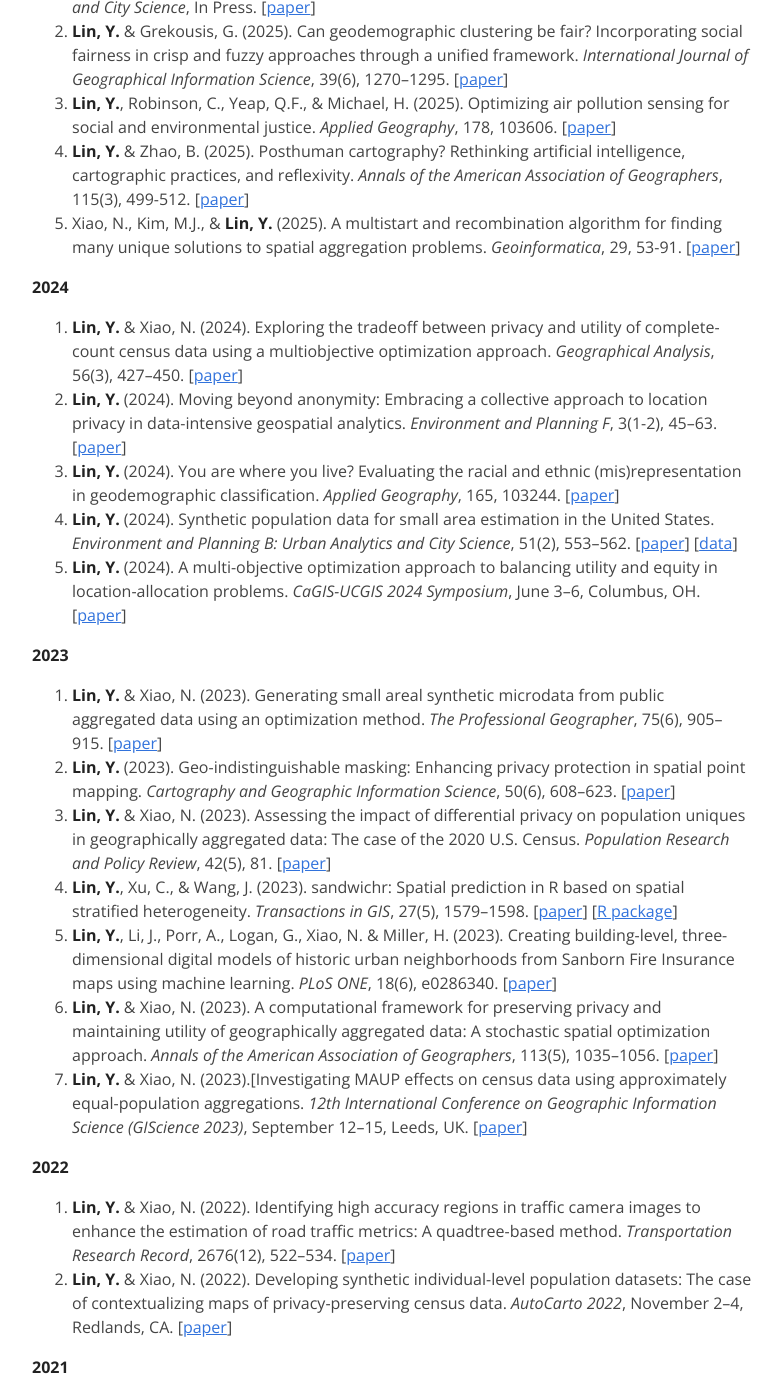
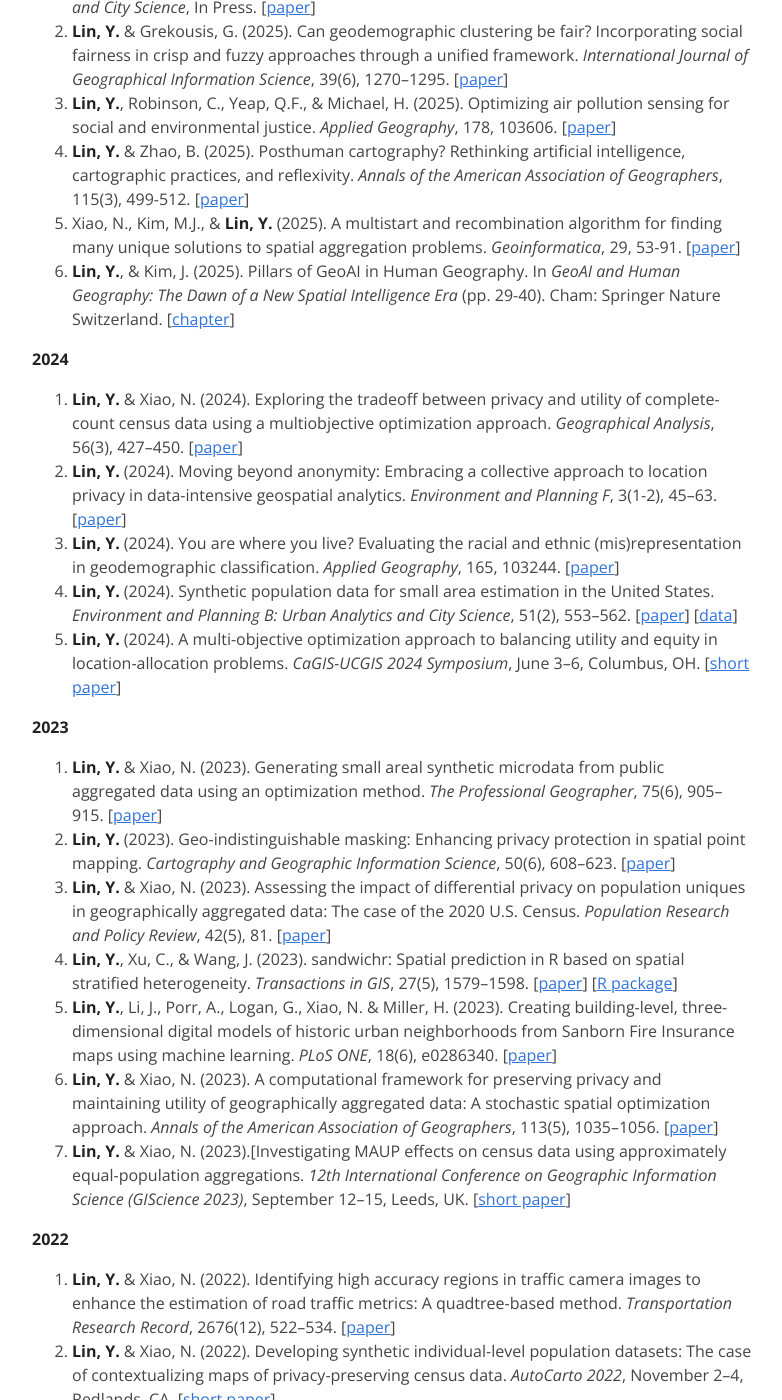
Before and after one commit to linyuehzzz/linyuehzzz.github.io, a Jekyll site: the page built from publications.md, in a window 1280 px wide and 1400 px high, scrolled down 289 px. Shown: the whole window, without its empty margins (248-1030 px from the left). Built offline with Jekyll 4.4.1, drawn with Linux system fonts in a browser that asks for light colours.

Commit message:
Update publications.md

```diff
--- a/publications.md
+++ b/publications.md
@@ -8,11 +8,12 @@ permalink: /publications
 **2025**
 <!-- -->
 
-24. **Lin, Y.**, Bae, C., & Talen, E. (2025). How would AI define neighborhood boundaries? A comparison with human-crowdsourced data. *Environment and Planning B: Urban Analytics and City Science*, In Press. [[paper](https://doi.org/10.1177/23998083251369570)]
-23. **Lin, Y.** & Grekousis, G. (2025). Can geodemographic clustering be fair? Incorporating social fairness in crisp and fuzzy approaches through a unified framework. *International Journal of Geographical Information Science*, 39(6), 1270–1295. [[paper](https://doi.org/10.1080/13658816.2024.2444525)]
-22. **Lin, Y.**, Robinson, C., Yeap, Q.F., & Michael, H. (2025). Optimizing air pollution sensing for social and environmental justice. *Applied Geography*, 178, 103606. [[paper](https://doi.org/10.1016/j.apgeog.2025.103606)]
-21. **Lin, Y.** & Zhao, B. (2025). Posthuman cartography? Rethinking artificial intelligence, cartographic practices, and reflexivity. *Annals of the American Association of Geographers*, 115(3), 499-512. [[paper](https://doi.org/10.1080/24694452.2024.2435920)]
-20. Xiao, N., Kim, M.J., & **Lin, Y.** (2025). A multistart and recombination algorithm for finding many unique solutions to spatial aggregation problems. *Geoinformatica*, 29, 53-91. [[paper](https://doi.org/10.1007/s10707-024-00520-0)]
+25. **Lin, Y.**, Bae, C., & Talen, E. (2025). How would AI define neighborhood boundaries? A comparison with human-crowdsourced data. *Environment and Planning B: Urban Analytics and City Science*, In Press. [[paper](https://doi.org/10.1177/23998083251369570)]
+24. **Lin, Y.** & Grekousis, G. (2025). Can geodemographic clustering be fair? Incorporating social fairness in crisp and fuzzy approaches through a unified framework. *International Journal of Geographical Information Science*, 39(6), 1270–1295. [[paper](https://doi.org/10.1080/13658816.2024.2444525)]
+23. **Lin, Y.**, Robinson, C., Yeap, Q.F., & Michael, H. (2025). Optimizing air pollution sensing for social and environmental justice. *Applied Geography*, 178, 103606. [[paper](https://doi.org/10.1016/j.apgeog.2025.103606)]
+22. **Lin, Y.** & Zhao, B. (2025). Posthuman cartography? Rethinking artificial intelligence, cartographic practices, and reflexivity. *Annals of the American Association of Geographers*, 115(3), 499-512. [[paper](https://doi.org/10.1080/24694452.2024.2435920)]
+21. Xiao, N., Kim, M.J., & **Lin, Y.** (2025). A multistart and recombination algorithm for finding many unique solutions to spatial aggregation problems. *Geoinformatica*, 29, 53-91. [[paper](https://doi.org/10.1007/s10707-024-00520-0)]
+20. **Lin, Y.**, & Kim, J. (2025). Pillars of GeoAI in Human Geography. In *GeoAI and Human Geography: The Dawn of a New Spatial Intelligence Era* (pp. 29-40). Cham: Springer Nature Switzerland. [[chapter](https://doi.org/10.1007/978-3-031-87421-5_3)]
 
 **2024**
 <!-- -->
@@ -21,7 +22,7 @@ permalink: /publications
 18. **Lin, Y.** (2024). Moving beyond anonymity: Embracing a collective approach to location privacy in data-intensive geospatial analytics. *Environment and Planning F*, 3(1-2), 45--63. [[paper](https://doi.org/10.1177/26349825231224029)]
 17. **Lin, Y.** (2024). You are where you live? Evaluating the racial and ethnic (mis)representation in geodemographic classification. *Applied Geography*, 165, 103244. [[paper](https://doi.org/10.1016/j.apgeog.2024.103244)]
 16. **Lin, Y.** (2024). Synthetic population data for small area estimation in the United States. *Environment and Planning B: Urban Analytics and City Science*, 51(2), 553--562. [[paper](https://doi.org/10.1177/23998083231215825)] [[data](https://doi.org/10.6084/m9.figshare.22056893)]
-15. **Lin, Y.** (2024). A multi-objective optimization approach to balancing utility and equity in location-allocation problems. *CaGIS-UCGIS 2024 Symposium*, June 3--6, Columbus, OH. [[paper](https://cartogis.org/docs/conferences/CaGIS_UCGIS_2024/Research%20Paper/CAGIS-UCGIS-2024_ResearchPaper_Session2.pdf)]
+15. **Lin, Y.** (2024). A multi-objective optimization approach to balancing utility and equity in location-allocation problems. *CaGIS-UCGIS 2024 Symposium*, June 3--6, Columbus, OH. [[short paper](https://cartogis.org/docs/conferences/CaGIS_UCGIS_2024/Research%20Paper/CAGIS-UCGIS-2024_ResearchPaper_Session2.pdf)]
 
 **2023**
 <!-- -->
@@ -32,13 +33,13 @@ permalink: /publications
 11. **Lin, Y.**, Xu, C., & Wang, J. (2023). sandwichr: Spatial prediction in R based on spatial stratified heterogeneity. *Transactions in GIS*, 27(5), 1579--1598. [[paper](https://doi.org/10.1111/tgis.13088)] [[R package](https://cran.r-project.org/web/packages/sandwichr/)]
 10. **Lin, Y.**, Li, J., Porr, A., Logan, G., Xiao, N. & Miller, H. (2023). Creating building-level, three-dimensional digital models of historic urban neighborhoods from Sanborn Fire Insurance maps using machine learning. *PLoS ONE*, 18(6), e0286340. [[paper](http://dx.doi.org/10.1371/journal.pone.0286340)]
 9. **Lin, Y.** & Xiao, N. (2023). A computational framework for preserving privacy and maintaining utility of geographically aggregated data: A stochastic spatial optimization approach. *Annals of the American Association of Geographers*, 113(5), 1035--1056. [[paper](https://doi.org/10.1080/24694452.2023.2178377)]
-8. **Lin, Y.** & Xiao, N. (2023).[Investigating MAUP effects on census data using approximately equal-population aggregations. *12th International Conference on Geographic Information Science (GIScience 2023)*, September 12--15, Leeds, UK. [[paper](https://doi.org/10.4230/LIPIcs.GIScience.2023.47)]
+8. **Lin, Y.** & Xiao, N. (2023).[Investigating MAUP effects on census data using approximately equal-population aggregations. *12th International Conference on Geographic Information Science (GIScience 2023)*, September 12--15, Leeds, UK. [[short paper](https://doi.org/10.4230/LIPIcs.GIScience.2023.47)]
 
 **2022**
 <!-- -->
 
 7. **Lin, Y.** & Xiao, N. (2022). Identifying high accuracy regions in traffic camera images to enhance the estimation of road traffic metrics: A quadtree-based method. *Transportation Research Record*, 2676(12), 522--534. [[paper](https://doi.org/10.1177/03611981221096117)]
-6. **Lin, Y.** & Xiao, N. (2022). Developing synthetic individual-level population datasets: The case of contextualizing maps of privacy-preserving census data. *AutoCarto 2022*, November 2--4, Redlands, CA. [[paper](https://cartogis.org/docs/autocarto/2022/docs/abstracts/Session7_Lin_5258.pdf)]
+6. **Lin, Y.** & Xiao, N. (2022). Developing synthetic individual-level population datasets: The case of contextualizing maps of privacy-preserving census data. *AutoCarto 2022*, November 2--4, Redlands, CA. [[short paper](https://cartogis.org/docs/autocarto/2022/docs/abstracts/Session7_Lin_5258.pdf)]
 
 **2021**
 <!-- -->
@@ -47,10 +48,12 @@ permalink: /publications
 4. **Lin, Y.**, Kang, M., & He, B. (2021). Spatial pattern analysis of address quality: A study on the impact of rapid urban expansion in China. *Environment and Planning B: Urban Analytics and City Science*, 48(4), 724--740. [[paper](https://doi.org/10.1177/2399808319895272)]
 
 **2020**
+<!-- -->
 
 3. **Lin, Y.**, Wang, J., & Xu, C. (2020). Theoretical and empirical comparative evaluations on measures of map association. *Journal of Geographical Systems*, 22, 361--390. [[paper](https://doi.org/10.1007/s10109-020-00324-4)]
 2. **Lin, Y.**, Kang, M., Wu, Y., Du, Q., & Liu, T. (2020). A deep learning architecture for semantic address matching. *International Journal of Geographical Information Science*, 34(3), 559--576. [[paper](https://doi.org/10.1080/13658816.2019.1681431)]
 
 **2019**
+<!-- -->
 
 1. **Lin, Y.**, Cai, Y., Gong, Y., Kang, M., & Li, L. (2019). Extracting urban landmarks from geographical datasets using a random forests classifier. *International Journal of Geographical Information Science*, 33(12), 2406--2423. [[paper](https://doi.org/10.1080/13658816.2019.1620238)]
```
